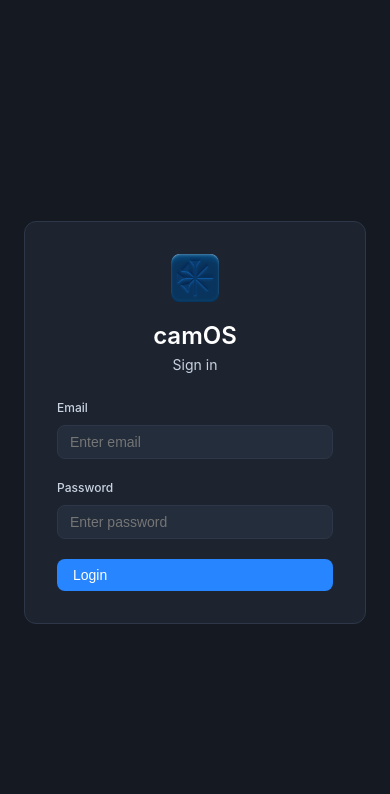
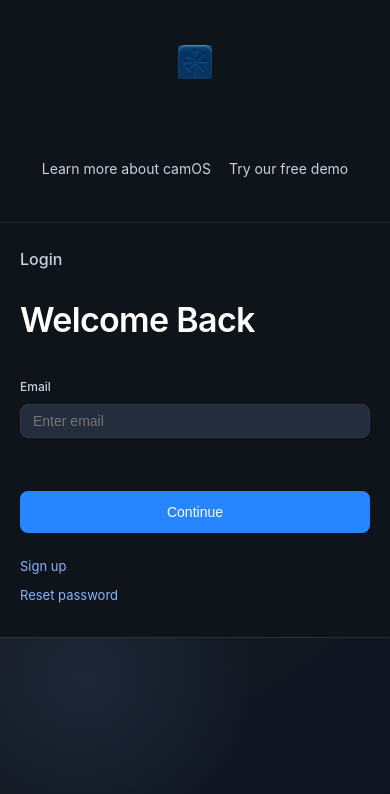
Before and after one commit to Ali-Nigzu/portal, a React (Vite) app in the folder frontend/: page /login in a window 390 px wide. Shown: the top 794 px of the page. Built offline with nearby package versions, Linux system fonts and the light colour scheme; no server answers.

Commit message:
Public auth pages: header split + demo return + login 2-step

```diff
--- a/frontend/src/components/auth/AuthTopBar.module.css
+++ b/frontend/src/components/auth/AuthTopBar.module.css
@@ -1,7 +1,7 @@
 .topBar {
   min-height: 74px;
   display: grid;
-  grid-template-columns: 1fr auto 1fr;
+  grid-template-columns: minmax(180px, 1fr) auto minmax(180px, 1fr);
   align-items: center;
   gap: 16px;
   padding: 0 32px;
@@ -15,9 +15,25 @@
 
 .centerZone {
   justify-self: center;
-  display: inline-flex;
+  width: min(100%, 520px);
+}
+
+.splitNav {
+  width: 100%;
+  display: grid;
+  grid-template-columns: 1fr auto auto 1fr;
   align-items: center;
-  gap: 26px;
+  column-gap: 20px;
+}
+
+.linkLeft {
+  grid-column: 2;
+  justify-self: end;
+}
+
+.linkRight {
+  grid-column: 3;
+  justify-self: start;
 }
 
 .rightZone {
@@ -72,10 +88,11 @@
     justify-self: center;
   }
 
-  .centerZone {
+  .splitNav {
+    display: flex;
+    justify-content: center;
     gap: 18px;
     flex-wrap: wrap;
-    justify-content: center;
   }
 
   .rightZone {
--- a/frontend/src/components/auth/AuthTopBar.tsx
+++ b/frontend/src/components/auth/AuthTopBar.tsx
@@ -1,14 +1,28 @@
 import React from "react";
-import { Link, NavLink } from "react-router-dom";
+import { Link, NavLink, useLocation } from "react-router-dom";
 
 import { companyLogoDataUri } from "../../assets/companyLogo";
 import styles from "./AuthTopBar.module.css";
 
-const stopNavigation: React.MouseEventHandler<HTMLAnchorElement> = (event) => {
-  event.preventDefault();
+const buildSafeDemoReturnTo = (pathname: string, search: string, hash: string) => {
+  const candidate = `${pathname}${search}${hash}` || "/";
+  return candidate.startsWith("/") ? candidate : "/";
 };
 
-const AuthTopBar: React.FC = () => (
+const AuthTopBar: React.FC = () => {
+  const location = useLocation();
+  const returnTo = buildSafeDemoReturnTo(
+    location.pathname,
+    location.search,
+    location.hash,
+  );
+  const demoTarget = `/demo?returnTo=${encodeURIComponent(returnTo)}`;
+
+  const handleDemoClick = () => {
+    sessionStorage.setItem("demo:returnTo", returnTo);
+  };
+
+  return (
     <header className={styles.topBar}>
       <div className={styles.leftZone}>
         <Link className={styles.brand} to="/" aria-label="camOS landing page">
@@ -16,17 +30,24 @@ const AuthTopBar: React.FC = () => (
         </Link>
       </div>
 
-    <nav className={styles.centerZone} aria-label="Auth navigation">
-      <a href="#" onClick={stopNavigation} className={styles.link}>
+      <div className={styles.centerZone}>
+        <div className={styles.splitNav}>
+          <NavLink to="/" className={`${styles.link} ${styles.linkLeft}`}>
             Learn more about camOS
-      </a>
-      <NavLink to="/demo" className={styles.link}>
+          </NavLink>
+          <NavLink
+            to={demoTarget}
+            className={`${styles.link} ${styles.linkRight}`}
+            onClick={handleDemoClick}
+          >
             Try our free demo
           </NavLink>
-    </nav>
+        </div>
+      </div>
 
       <div className={styles.rightZone} aria-hidden="true" />
     </header>
   );
+};
 
 export default AuthTopBar;
--- a/frontend/src/features/auth/CreateAccountPage.tsx
+++ b/frontend/src/features/auth/CreateAccountPage.tsx
@@ -1,4 +1,5 @@
-import React, { useState } from 'react';
+import React, { useMemo, useState } from 'react';
+import { ArrowLeft, Eye, EyeOff } from 'lucide-react';
 import { Link, useNavigate } from 'react-router-dom';
 import AuthTopBar from '../../components/auth/AuthTopBar';
 import { useCreateAccountForm } from './hooks/useCreateAccountForm';
@@ -26,6 +27,12 @@ const CreateAccountPage: React.FC = () => {
   const [showConfirmPassword, setShowConfirmPassword] = useState(false);
   const [isPasswordFocused, setIsPasswordFocused] = useState(false);
 
+  const showPasswordHint = isPasswordFocused || form.password.length > 0;
+  const showPasswordError = useMemo(
+    () => form.visibleErrors.password && form.visibleErrors.password !== 'Password must be at least 8 characters',
+    [form.visibleErrors.password],
+  );
+
   return (
     <div className="create-account-page">
       <AuthTopBar />
@@ -33,11 +40,13 @@ const CreateAccountPage: React.FC = () => {
       <div className="create-account-shell">
         <section className="create-account-left-pane" aria-label="Create account form panel">
           <div className="create-account-content">
-            <Link to="/login" className="create-account-back-link">← Login</Link>
+            <Link to="/login" className="create-account-back-link">
+              <ArrowLeft size={18} aria-hidden="true" />
+              <span>Login</span>
+            </Link>
 
             <p className="create-account-title">Create Account</p>
-            <h1 className="create-account-hero">Join us &amp; See More</h1>
-            <p className="create-account-subtitle">Set up your account access.</p>
+            <h1 className="create-account-hero">Join Us &amp; See More</h1>
 
             {form.formError && (
               <div className="create-account-error create-account-form-error" role="alert">
@@ -132,10 +141,10 @@ const CreateAccountPage: React.FC = () => {
                       form.markTouched('password');
                     }}
                     onChange={(e) => form.setPassword(e.target.value)}
-                    aria-invalid={Boolean(form.visibleErrors.password)}
+                    aria-invalid={Boolean(showPasswordError)}
                     aria-describedby={[
-                      form.visibleErrors.password ? 'create-password-error' : '',
-                      isPasswordFocused ? 'create-password-hint' : '',
+                      showPasswordError ? 'create-password-error' : '',
+                      showPasswordHint ? 'create-password-hint' : '',
                     ].filter(Boolean).join(' ') || undefined}
                   />
                   <button
@@ -144,16 +153,16 @@ const CreateAccountPage: React.FC = () => {
                     onClick={() => setShowPassword((value) => !value)}
                     aria-label={showPassword ? 'Hide password' : 'Show password'}
                   >
-                    {showPassword ? '🙈' : '👁'}
+                    {showPassword ? <EyeOff size={16} aria-hidden="true" /> : <Eye size={16} aria-hidden="true" />}
                   </button>
                 </div>
                 <div className="create-account-password-hint-slot" aria-live="polite">
-                  {isPasswordFocused && (
+                  {showPasswordHint && (
                     <div id="create-password-hint" className="create-account-hint">Use at least 8 characters.</div>
                   )}
                 </div>
                 <div className="create-account-error-slot" aria-live="polite">
-                  {form.visibleErrors.password && (
+                  {showPasswordError && (
                     <div id="create-password-error" className="create-account-error">{form.visibleErrors.password}</div>
                   )}
                 </div>
@@ -179,7 +188,7 @@ const CreateAccountPage: React.FC = () => {
                     onClick={() => setShowConfirmPassword((value) => !value)}
                     aria-label={showConfirmPassword ? 'Hide confirmation password' : 'Show confirmation password'}
                   >
-                    {showConfirmPassword ? '🙈' : '👁'}
+                    {showConfirmPassword ? <EyeOff size={16} aria-hidden="true" /> : <Eye size={16} aria-hidden="true" />}
                   </button>
                 </div>
                 <div className="create-account-error-slot" aria-live="polite">
--- /dev/null
+++ b/frontend/src/features/auth/LoginPage.css
@@ -0,0 +1,131 @@
+.login-page {
+  min-height: 100vh;
+  display: grid;
+  grid-template-rows: auto 1fr;
+  background: #0f131a;
+  color: #fff;
+}
+
+.login-shell {
+  min-height: 0;
+  display: grid;
+  grid-template-columns: 1fr 1fr;
+}
+
+.login-left-pane {
+  min-width: 0;
+  display: flex;
+  justify-content: center;
+  padding: 34px 32px 40px;
+}
+
+.login-content {
+  width: 100%;
+  max-width: 520px;
+  display: grid;
+  gap: 8px;
+}
+
+.login-title {
+  color: #c9d2e1;
+  font-size: 16px;
+  font-weight: 500;
+}
+
+.login-hero {
+  font-size: 41px;
+  line-height: 1.14;
+  letter-spacing: -0.02em;
+  font-weight: 600;
+  margin-bottom: 8px;
+}
+
+.login-form {
+  display: grid;
+  gap: 8px;
+}
+
+.login-field {
+  margin: 0;
+}
+
+.login-error-slot {
+  min-height: 20px;
+  margin-top: 4px;
+}
+
+.login-error {
+  color: #f4b63d;
+  font-size: 13px;
+}
+
+.login-request-error {
+  margin-top: 2px;
+}
+
+.login-actions {
+  margin-top: 6px;
+}
+
+.login-submit {
+  width: 100%;
+  min-height: 42px;
+  display: inline-flex;
+  align-items: center;
+  justify-content: center;
+  line-height: 1;
+}
+
+.login-links {
+  margin-top: 8px;
+  display: grid;
+  gap: 6px;
+}
+
+.login-link {
+  color: #89b4ff;
+  font-size: 13px;
+  text-decoration: none;
+  text-underline-offset: 2px;
+  justify-self: start;
+}
+
+.login-link:hover,
+.login-link:focus-visible {
+  text-decoration: underline;
+}
+
+.login-right-pane {
+  border-left: 1px solid rgba(255, 255, 255, 0.12);
+  background:
+    radial-gradient(circle at 22% 20%, rgba(105, 145, 215, 0.12), transparent 48%),
+    linear-gradient(145deg, #151a22 0%, #101722 60%, #0e1520 100%);
+}
+
+@media (max-width: 900px) {
+  .login-page {
+    grid-template-rows: auto auto;
+  }
+
+  .login-shell {
+    grid-template-columns: 1fr;
+  }
+
+  .login-left-pane {
+    padding: 24px 20px 28px;
+  }
+
+  .login-content {
+    max-width: 560px;
+  }
+
+  .login-hero {
+    font-size: 34px;
+  }
+
+  .login-right-pane {
+    min-height: 140px;
+    border-left: none;
+    border-top: 1px solid rgba(255, 255, 255, 0.12);
+  }
+}
--- a/frontend/src/features/auth/LoginPage.tsx
+++ b/frontend/src/features/auth/LoginPage.tsx
@@ -1,11 +1,20 @@
-import React from "react";
-
-import { companyLogoDataUri } from "../../assets/companyLogo";
+import React, { useEffect, useMemo, useState } from "react";
+import { Link } from "react-router-dom";
+import AuthTopBar from "../../components/auth/AuthTopBar";
 import { useLoginForm } from "./hooks/useLoginForm";
+import "./LoginPage.css";
 
 interface LoginPageProps {
   onLogin: () => void;
 }
+
+type LoginStep = "email" | "password" | "submitting" | "error";
+
+const EMAIL_RE = /^[^\s@]+@[^\s@]+\.[^\s@]+$/;
+
+const stopNavigation: React.MouseEventHandler<HTMLAnchorElement> = (event) => {
+  event.preventDefault();
+};
 
 const LoginPage: React.FC<LoginPageProps> = ({ onLogin }) => {
   const {
@@ -18,42 +27,79 @@ const LoginPage: React.FC<LoginPageProps> = ({ onLogin }) => {
     handleSubmit,
   } = useLoginForm(onLogin);
 
+  const [step, setStep] = useState<LoginStep>("email");
+  const [emailStepError, setEmailStepError] = useState<string | null>(null);
+
+  const emailValid = useMemo(() => EMAIL_RE.test(email.trim().toLowerCase()), [email]);
+  const isPasswordStep = step === "password" || step === "submitting" || step === "error";
+
+  useEffect(() => {
+    if (loading) {
+      setStep("submitting");
+      return;
+    }
+    if (step === "submitting") {
+      setStep(error ? "error" : "password");
+    }
+  }, [error, loading, step]);
+
+  const onPrimaryAction = async (event: React.FormEvent) => {
+    event.preventDefault();
+
+    if (!isPasswordStep) {
+      if (!email.trim()) {
+        setEmailStepError("This field is required");
+        return;
+      }
+      if (!emailValid) {
+        setEmailStepError("Not a valid email address");
+        return;
+      }
+      setEmailStepError(null);
+      setStep("password");
+      return;
+    }
+
+    await handleSubmit(event);
+  };
+
   return (
-    <div className="vrm-auth-shell">
-      <div
-        className="vrm-auth-card"
-        role="dialog"
-        aria-labelledby="camOS-login-title"
-      >
-        <div>
-          <div className="vrm-auth-logo">
-            <img src={companyLogoDataUri} alt="Company Logo" />
-          </div>
-          <h2 id="camOS-login-title" className="vrm-auth-title">
-            camOS
-          </h2>
-          <p className="vrm-auth-subtitle">Sign in</p>
-        </div>
-        <form onSubmit={handleSubmit} className="vrm-auth-form">
-          <div className="vrm-field">
-            <label className="vrm-label" htmlFor="login-email">
-              Email
-            </label>
+    <div className="login-page">
+      <AuthTopBar />
+
+      <div className="login-shell">
+        <section className="login-left-pane" aria-label="Login form panel">
+          <div className="login-content">
+            <p className="login-title">Login</p>
+            <h1 className="login-hero">Welcome Back</h1>
+
+            <form className="login-form" onSubmit={onPrimaryAction}>
+              <div className="vrm-field login-field">
+                <label className="vrm-label" htmlFor="login-email">Email</label>
                 <input
                   id="login-email"
                   className="vrm-input"
                   type="email"
                   value={email}
-              onChange={(event) => setEmail(event.target.value)}
+                  onChange={(event) => {
+                    setEmail(event.target.value);
+                    if (emailStepError) {
+                      setEmailStepError(null);
+                    }
+                  }}
                   placeholder="Enter email"
                   autoComplete="email"
-              required
+                  aria-invalid={Boolean(emailStepError)}
+                  aria-describedby={emailStepError ? "login-email-error" : undefined}
                 />
+                <div className="login-error-slot" aria-live="polite">
+                  {emailStepError && <div id="login-email-error" className="login-error">{emailStepError}</div>}
                 </div>
-          <div className="vrm-field">
-            <label className="vrm-label" htmlFor="login-password">
-              Password
-            </label>
+              </div>
+
+              {isPasswordStep && (
+                <div className="vrm-field login-field">
+                  <label className="vrm-label" htmlFor="login-password">Password</label>
                   <input
                     id="login-password"
                     className="vrm-input"
@@ -62,29 +108,31 @@ const LoginPage: React.FC<LoginPageProps> = ({ onLogin }) => {
                     onChange={(event) => setPassword(event.target.value)}
                     placeholder="Enter password"
                     autoComplete="current-password"
-              required
                   />
                 </div>
-          {error && (
-            <div
-              className="vrm-status vrm-status-warning vrm-auth-error"
-              role="alert"
-              aria-live="assertive"
-            >
+              )}
+
+              {error && isPasswordStep && (
+                <div className="vrm-status vrm-status-warning login-request-error" role="alert" aria-live="assertive">
                   {error}
                 </div>
               )}
-          <div className="vrm-auth-actions">
-            <button
-              type="submit"
-              className="vrm-btn vrm-btn-primary"
-              style={{ width: "100%" }}
-              disabled={loading}
-            >
-              {loading ? "Signing in…" : "Login"}
+
+              <div className="login-actions">
+                <button type="submit" className="vrm-btn vrm-btn-primary login-submit" disabled={loading}>
+                  {!isPasswordStep ? "Continue" : loading ? "Signing in…" : "Login"}
                 </button>
               </div>
+
+              <div className="login-links">
+                <Link to="/create-account" className="login-link">Sign up</Link>
+                <a href="#" onClick={stopNavigation} className="login-link">Reset password</a>
+              </div>
             </form>
+          </div>
+        </section>
+
+        <aside className="login-right-pane" aria-label="System visual placeholder" />
       </div>
     </div>
   );
```
Also changed, not shown: frontend/src/components/DemoOverlay.tsx (+23 -1 lines), frontend/src/features/auth/CreateAccountPage.css (+7 -6 lines). Lines whose indentation alone changed are shown as unchanged.
